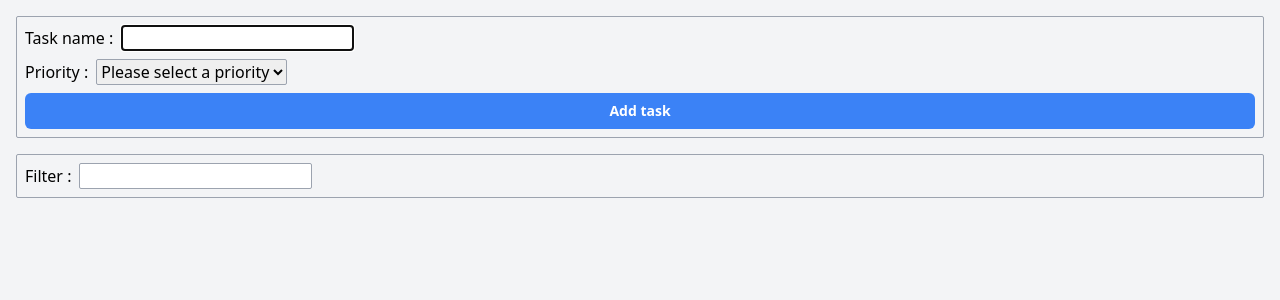
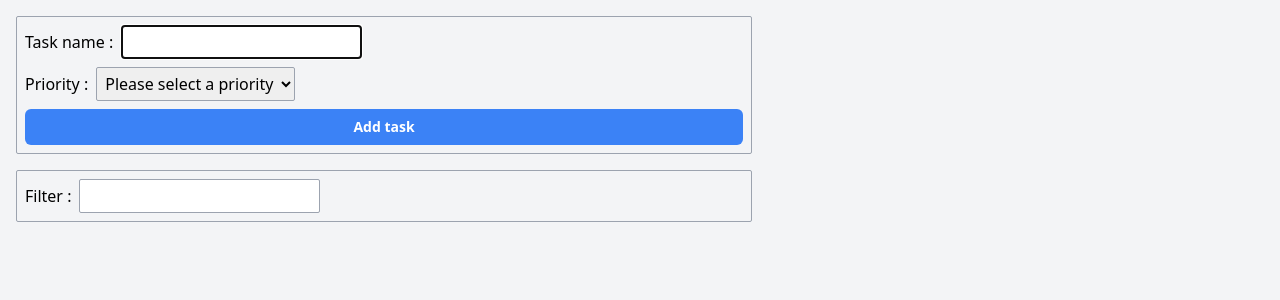
Before and after one commit to francois-ulrich/vuejs-course, a Vue app: page / in a window 1280 px wide. Shown: the top 300 px of the page. Built offline with nearby package versions, Linux system fonts and the light colour scheme.

Commit message:
implemented TaskManager filter

```diff
--- a/package.json
+++ b/package.json
@@ -9,6 +9,8 @@
     "preview": "vite preview"
   },
   "dependencies": {
+    "@types/lodash": "^4.17.20",
+    "lodash": "^4.17.21",
     "uuid": "^13.0.0",
     "vue": "^3.5.22"
   },
--- a/src/components/Project03/Components/FilterForm.vue
+++ b/src/components/Project03/Components/FilterForm.vue
@@ -1,29 +1,36 @@
 <script setup lang="ts">
-import { ref } from "vue";
+import { ref, watch } from "vue";
+import { debounce } from "lodash";
 
-let filter = ref<string>("");
+interface Props {
+  value: string;
+}
+
+const props = defineProps<Props>();
+let localFilterValue = ref<string>(props.value);
 
 const emit = defineEmits<{
-  submit: [value: string];
+  (e: "update:filter", value: string): void;
 }>();
 
-function onSubmit() {
-  if (filter.value === "") return;
-  emit("submit", filter.value);
-}
+const debouncedSearch = debounce((value: string) => {
+  emit("update:filter", value);
+}, 300);
+
+watch(localFilterValue, (newValue) => {
+  debouncedSearch(newValue);
+});
 </script>
 <template>
-  <form @submit.prevent="onSubmit" class="flex flex-col gap-2">
   <div>
     <label for="taskName">Filter :</label>
     <input
       type="text"
       id="taskName"
       name="taskName"
-        v-model="filter"
+      v-model="localFilterValue"
       ref="filterInputRef"
-        class="rounded-sm border border-solid border-gray-400 ml-2"
+      class="rounded-sm border border-solid border-gray-400 ml-2 p-1"
     />
   </div>
-  </form>
 </template>
--- a/src/components/Project03/Components/TaskManagerForm.vue
+++ b/src/components/Project03/Components/TaskManagerForm.vue
@@ -34,7 +34,7 @@ onMounted(() => {
         name="taskName"
         v-model="form.taskName"
         ref="taskNameInputRef"
-        class="rounded-sm border border-solid border-gray-400 ml-2"
+        class="rounded-sm border border-solid border-gray-400 ml-2 p-1"
       />
     </div>
 
@@ -44,7 +44,7 @@ onMounted(() => {
         id="priority"
         name="priority"
         v-model="form.priority"
-        class="rounded-sm border border-solid border-gray-400 ml-2"
+        class="rounded-sm border border-solid border-gray-400 ml-2 p-1"
       >
         <option disabled :value="null">Please select a priority</option>
         <option v-for="option in TaskItemPriority" :value="option">
--- a/src/components/Project03/TaskManager.vue
+++ b/src/components/Project03/TaskManager.vue
@@ -1,5 +1,5 @@
 <script setup lang="ts">
-import { onMounted, ref, watch } from "vue";
+import { computed, onMounted, ref, watch } from "vue";
 import TaskManagerForm from "./Components/TaskManagerForm.vue";
 import TaskItem from "./Components/TaskItem.vue";
 import type { TaskItemData } from "./Types/TaskItemData";
@@ -9,7 +9,16 @@ import FilterForm from "./Components/FilterForm.vue";
 
 const localStorageItemKey = "taskItems";
 
-let items = ref<TaskItemData[]>([]);
+const items = ref<TaskItemData[]>([]);
+const filter = ref<string>("");
+
+const filteredItems = computed<TaskItemData[]>(() =>
+  items.value.filter(
+    (item) =>
+      filter.value === "" ||
+      item.taskName.toLowerCase().includes(filter.value.toLowerCase())
+  )
+);
 
 function onFormSubmit(formData: TaskManagerFormData) {
   const newItem = {
@@ -21,8 +30,14 @@ function onFormSubmit(formData: TaskManagerFormData) {
   items.value.push(newItem);
 }
 
-function onFilterFormSubmit(filterValue: string) {
-  console.log(filterValue);
+function onFilterValueChange(filterValue: string) {
+  filter.value = filterValue;
+
+  var a = items.value.filter(
+    (item) =>
+      filter.value === "" ||
+      item.taskName.toLowerCase().includes(filter.value.toLowerCase())
+  );
 }
 
 function onItemDelete(itemId: string) {
@@ -51,20 +66,22 @@ watch(
 </script>
 
 <template>
-  <div class="p-4">
+  <div class="p-4 max-w-3xl">
     <TaskManagerForm
       @submit="onFormSubmit"
       class="rounded-sm border rounded-md border-solid border-gray-400 p-2 mb-4"
     />
 
     <FilterForm
-      @submit="onFilterFormSubmit"
+      :value="filter"
+      v-model="filter"
+      @update:filter="onFilterValueChange"
       class="rounded-sm border rounded-md border-solid border-gray-400 p-2 mb-4"
     />
 
     <div>
       <ul class="flex flex-col gap-4">
-        <li v-for="(item, index) in items" :key="index">
+        <li v-for="(item, index) in filteredItems" :key="index">
           <TaskItem :data="item" @delete="onItemDelete"></TaskItem>
         </li>
       </ul>
```
Also changed, not shown: 1 other file (tests, documents, lock files or other folders). Lines whose indentation alone changed are shown as unchanged.
